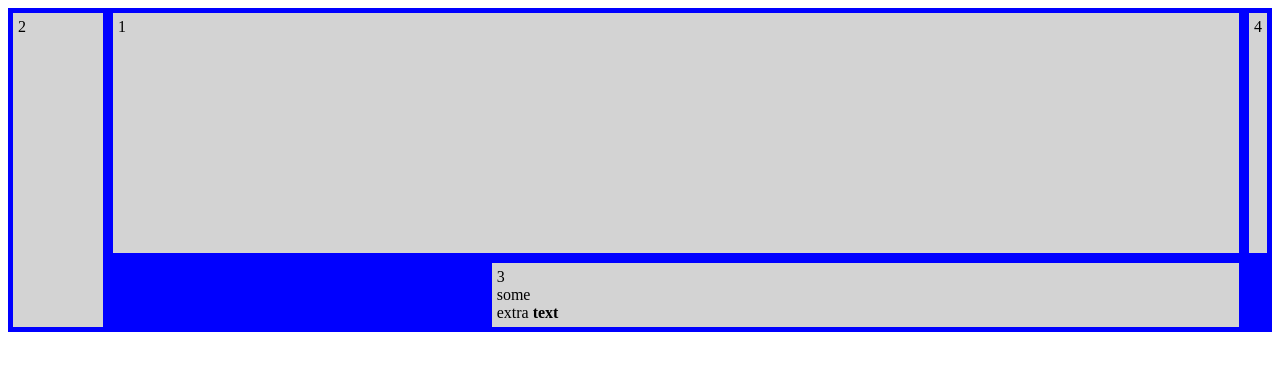
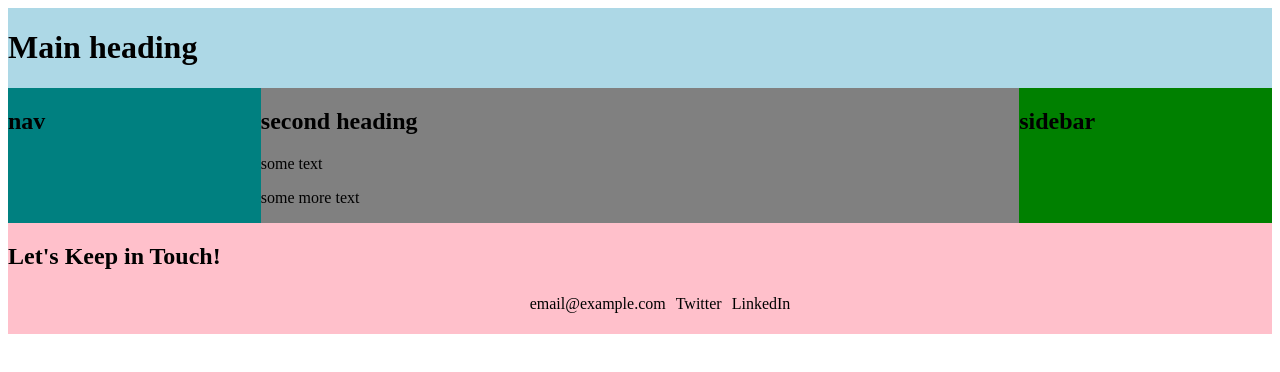
Before and after one commit to MarcoCat/acit1620-week8, a plain HTML site: page index.html in a window 1280 px wide. Drawn offline with Linux system fonts and the light colour scheme.

Commit message:
grid activity

```diff
--- a/index.html
+++ b/index.html
@@ -8,7 +8,7 @@
         <title>Document</title>
     </head>
     <body>
-        <div class="container">
+        <!-- <div class="container">
             <div class="one">1</div>
             <div class="two">2</div>
             <div class="three">
@@ -17,9 +17,9 @@
                 extra <b> text </b>
             </div>
             <div class="four">4</div>
-        </div>
+        </div> -->
 
-        <!-- <header>
+        <header>
             <h1>Main heading</h1>
         </header>
         <main>
@@ -42,6 +42,6 @@
                 <li>Twitter</li>
                 <li>LinkedIn</li>
             </ul>
-        </footer> -->
+        </footer>
     </body>
 </html>
--- a/style/stylesheet.css
+++ b/style/stylesheet.css
@@ -1,9 +1,9 @@
-.container{
+/* .container{
     background-color: blue;
-    /* display:flex;
+    display:flex;
     justify-content: center;
     align-items: center;
-    flex-direction: column; */
+    flex-direction: column;
     display:grid;
     grid-template-columns:100px 1fr 2fr;
     grid-template-rows: 250px;
@@ -13,8 +13,8 @@
     background-color: lightgray;
     margin:5px;
     padding:5px;
-    /* flex-grow: 1;
-    flex-basis: 300px; */
+    flex-grow: 1;
+    flex-basis: 300px;
 }
 
 div{
@@ -31,7 +31,7 @@ div{
 
 .three{
     grid-row: 2/3;
-    grid-column: 3/4    ;
+    grid-column: 3/4;
 }
 
 .four{
@@ -39,7 +39,7 @@ div{
     grid-column: 4/5;
 }
 
-/* #grow-more{
+#grow-more{
     flex-grow:2;
 }
 
@@ -50,45 +50,54 @@ div{
 body{
     /* display: flex;
     flex-wrap: wrap; */
+    display:grid;
+    grid-template-columns: 1fr 3fr 1fr;
 }
 
 header{
     background-color:lightblue;
     /* flex: 1 1 100%;
     order:1; */
+    grid-column: 1/4;
 }
 
 main{
     background-color:gray;
     /* flex: 1 1 500px;
     order:3; */
+    grid-column: 2;
+    grid-row: 2;
 }
 
 nav{
     background-color:teal;
     /* flex: 1 1 200px;
     order:2; */
-
+    grid-column: 1;
+    grid-row: 2;
 }
 aside{
     background-color:green;
     /* flex: 1 1 200px;
     order:4; */
+    grid-column: 3;
+    grid-row: 2;
 }
 
 footer{
     background-color:pink;
     /* flex: 1 1 100%;
     order:5; */
+    grid-column: 1/4;
 }
 
 ul{
-    /* display: flex;
-    justify-content: center; */
+    display: flex;
+    justify-content: center;
 }
 
 li{
     list-style-type: none;
     padding:5px;
-    /* flex: 0 0 200; */
+    flex: 0 0 200;
 }
```
